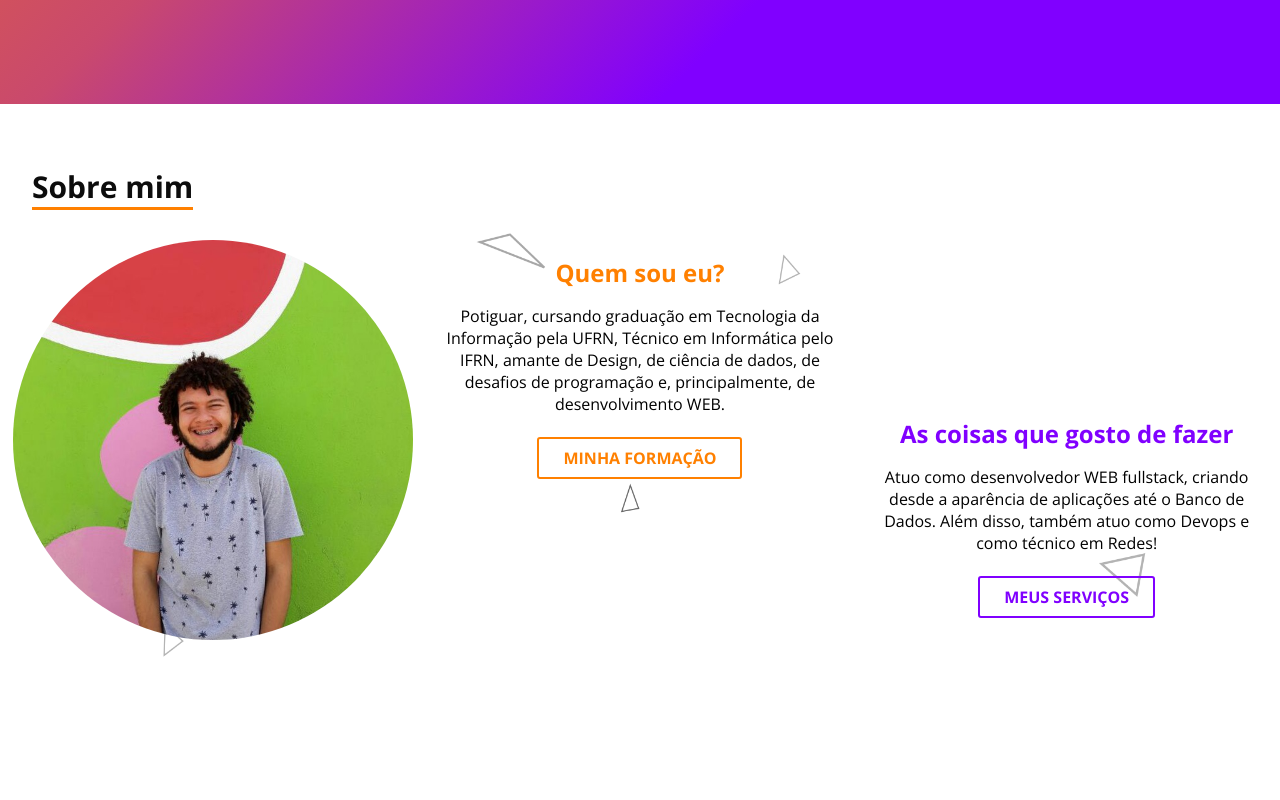
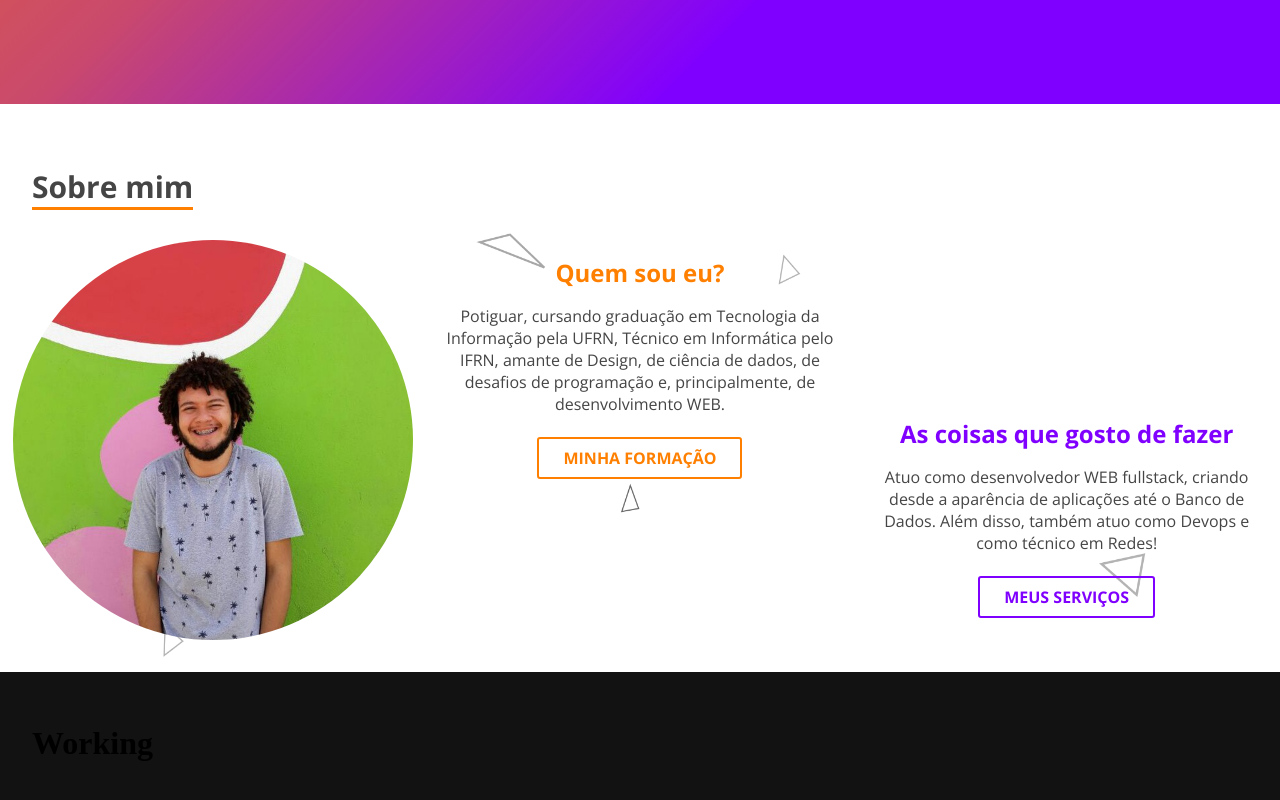
Before and after one commit to erneani/erneani.github.io, a React (Create React App) app: page / in a window 1280 px wide. Shown: the part 696-1496 px from the top of the page. Before the commit the page ends 1368 px from the top, so only its background shows below. Built offline with nearby package versions, Linux system fonts and the light colour scheme.

Commit message:
Add an href to the pdf curriculum when clicked

```diff
--- a/src/components/About.js
+++ b/src/components/About.js
@@ -50,6 +50,7 @@ const ContentTitle = styled.div`
 const ContentParagraph = styled.p`
   text-align: center;
   margin: 1rem 0;
+  color: #454545;
 `;
 
 const ContentButton = styled.div`
--- /dev/null
+++ b/src/components/Footer.js
@@ -0,0 +1,15 @@
+import React from 'react';
+import styled from 'styled-components';
+
+const FooterContainer = styled.div`
+    background-color: #121212;
+    padding: 2rem;
+`;
+
+export const Footer = () => {
+    return(
+        <FooterContainer>
+            <h1>Working</h1>
+        </FooterContainer>
+    );
+}
--- a/src/components/Hero.js
+++ b/src/components/Hero.js
@@ -1,6 +1,8 @@
 import React from 'react';
 import styled from 'styled-components';
 import { CallButton } from '../styles/Variables';
+
+import curriculum from '../misc/curriculum_pt.pdf';
 
 const HeroContainer = styled.div`
   background-image: linear-gradient(-225deg, #ff8000 0%, #e56634 15%, #c9496d 40%, #8000ff 70%);
@@ -41,7 +43,7 @@ export const Hero = () => {
         <HeroTitle>Olá, me chamo Ernani.</HeroTitle>
         <HeroSubTitle>Sou um Desenvolvedor.</HeroSubTitle>
         <HeroButton>
-          <CallButton>Veja meu curriculum</CallButton>
+          <CallButton href={ curriculum } target="_blank">Veja meu curriculum</CallButton>
         </HeroButton>
       </HeroContent>
     </HeroContainer>
--- a/src/pages/Home.js
+++ b/src/pages/Home.js
@@ -1,12 +1,14 @@
 import React from 'react';
 import { Hero } from '../components/Hero';
 import { About } from '../components/About';
+import { Footer } from '../components/Footer';
 
 export const Home = () => {
   return (
     <div>
       <Hero />
       <About />
+      <Footer />
     </div>
   )
 }
--- a/src/styles/Variables.js
+++ b/src/styles/Variables.js
@@ -98,7 +98,7 @@ export const SectionTitle = styled.h3`
   font-family: 'Open Sans', sans-serif;
   font-weight: bold;
   font-size: 30px;
-  color: rgb(12,12,12);
+  color: #454545;
   display: inline-flex;
 
   text-align: ${props => props.center || props.right};
```
Also changed, not shown: 1 other file (tests, documents, lock files or other folders).
